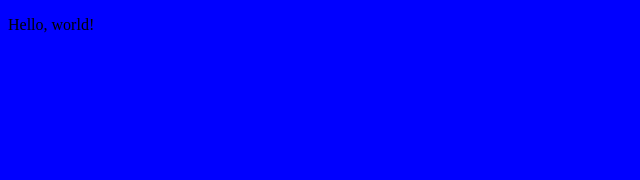
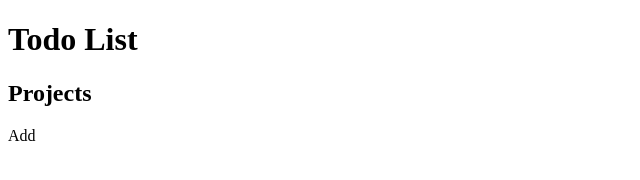
Before and after one commit to cordellbonnieux/todo_list, a website built with webpack: page dist/index.html in a window 1280 px wide. Shown: the whole page, without its empty margins (0-640 px from the left). Built offline with nearby package versions, Linux system fonts and the light colour scheme.

Commit message:
Created a populate file which adds the titles and buttons to the page. Also set up the general structure in the html doc.

```diff
--- a/src/index.js
+++ b/src/index.js
@@ -1,2 +1,5 @@
-console.log("it is connected!");
+import {populate} from './populate.js';
+
+populate();
+
 import css from './style.css';
--- /dev/null
+++ b/src/populate.js
@@ -0,0 +1,16 @@
+export function populate(){
+    const titleBar = document.getElementById("titleBar");
+        const pageTitle = document.createElement("h1");
+            pageTitle.textContent = "Todo List";
+        titleBar.appendChild(pageTitle);
+
+    const projectsTitle = document.getElementById("projectsTitle");
+        const projects = document.createElement("h2");
+            projects.textContent = "Projects";
+        projectsTitle.appendChild(projects);
+
+    const projectsAdd = document.getElementById("projectsAdd");
+        const add = document.createElement("span");
+            add.textContent = "Add";
+        projectsAdd.appendChild(add);
+};
--- a/src/style.css
+++ b/src/style.css
@@ -1,3 +1,3 @@
-body{
-    background-color:blue;
+#overlayWrapper{
+    display:none;
 }
```
Also changed, not shown: dist/index.html, dist/main.js.
